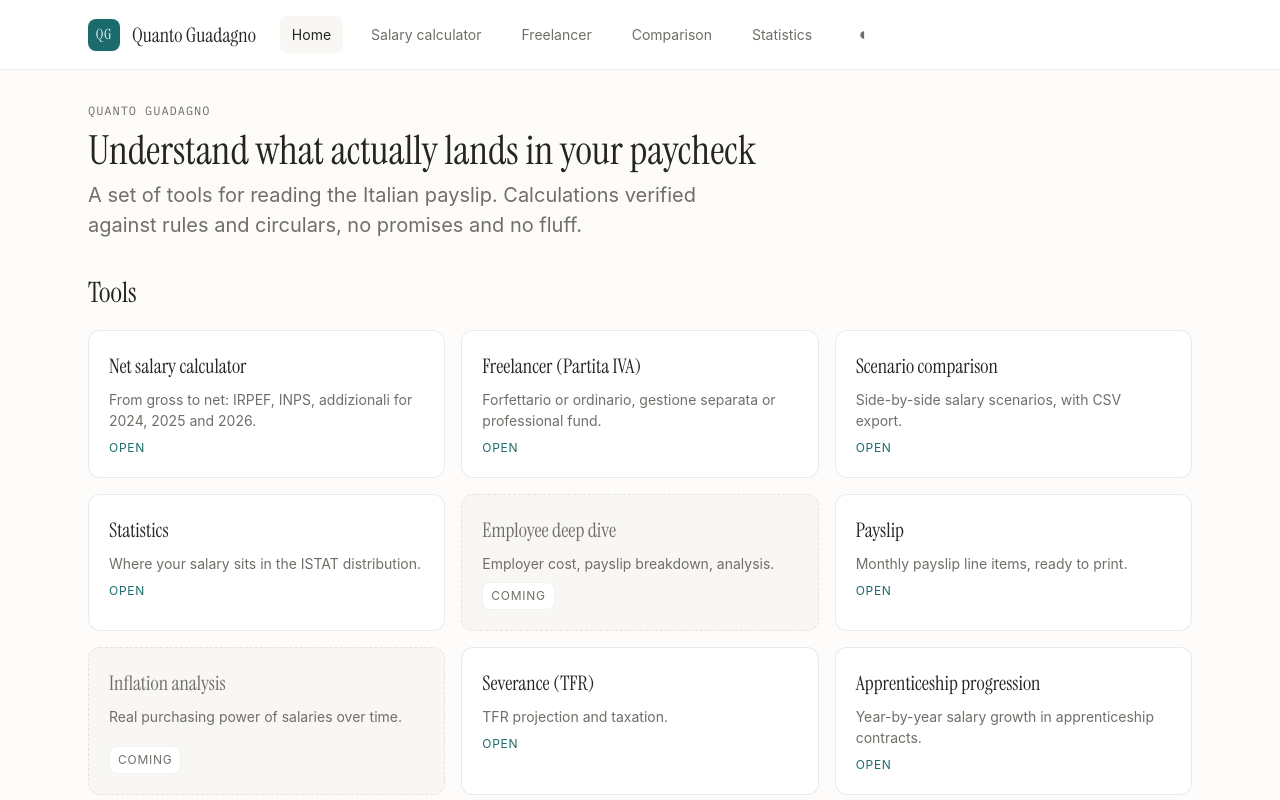
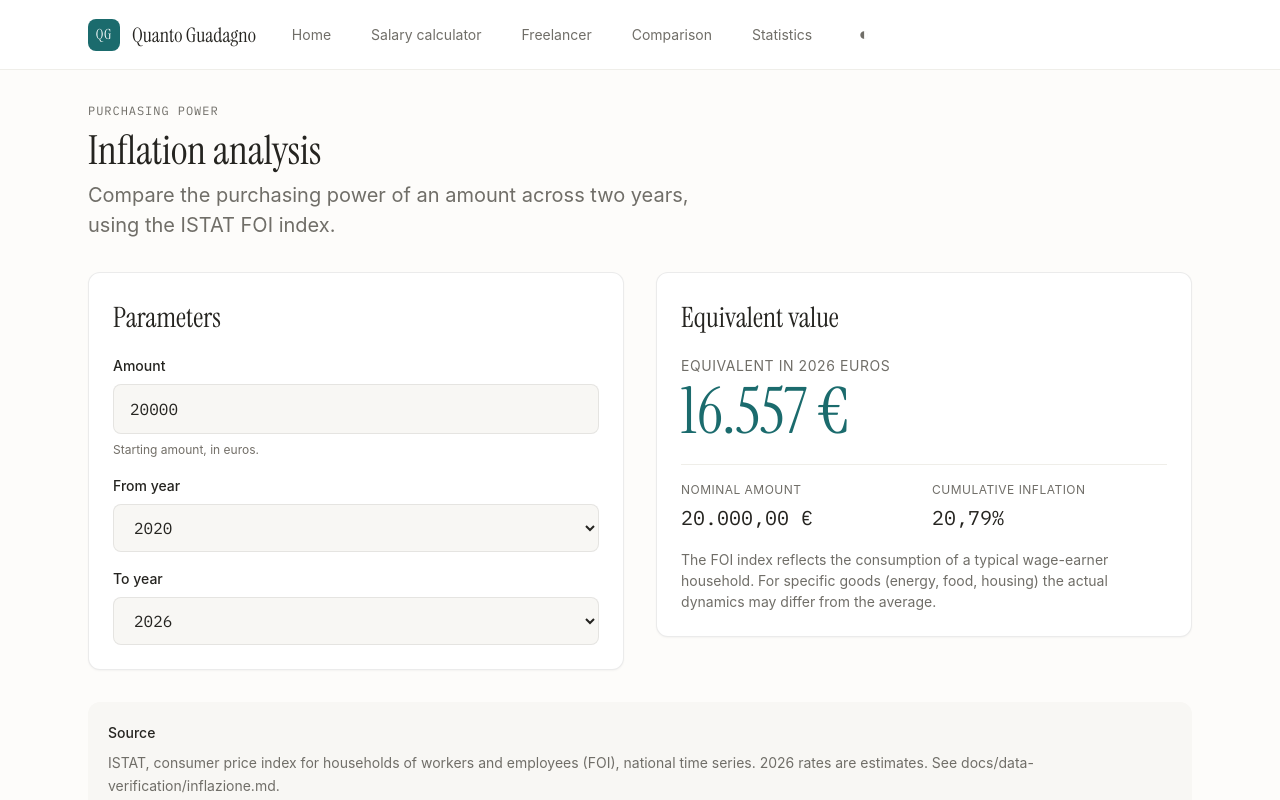
Before and after one commit to stefanovalloncini/quanto-guadagno, a React (Vite) app: page /analisi-inflazione in a window 1280 px wide. Before the commit this address led to /. Shown: the top 800 px of the page. Built offline with nearby package versions, Linux system fonts and the light colour scheme; a web font is replaced by a local one.

Commit message:
feat: inflation analysis
Co-authored-by: Stefano Valloncini <stefano@Stefanos-MacBook-Pro.local>

```diff
--- a/eslint.config.js
+++ b/eslint.config.js
@@ -92,4 +92,11 @@ export default tseslint.config(
       "i18next/no-literal-string": "off",
     },
   },
+  {
+    files: ["src/ui/i18n/messages/**/*.ts", "src/domain/data/**/*.ts"],
+    rules: {
+      "max-lines": "off",
+      "i18next/no-literal-string": "off",
+    },
+  },
 );
--- a/src/app/router.tsx
+++ b/src/app/router.tsx
@@ -5,6 +5,7 @@ import { DataSourcesPage } from "@/ui/features/data-sources";
 import { EmployeePage } from "@/ui/features/employee-calculator";
 import { FreelancerPage } from "@/ui/features/freelancer-calculator";
 import { HomePage } from "@/ui/features/home";
+import { InflationPage } from "@/ui/features/inflation";
 import { PayslipPage } from "@/ui/features/payslip";
 import { StatisticsPage } from "@/ui/features/statistics";
 import { TfrPage } from "@/ui/features/tfr";
@@ -83,6 +84,14 @@ const router = createBrowserRouter([
       </AppLayout>
     ),
   },
+  {
+    path: "/analisi-inflazione",
+    element: (
+      <AppLayout>
+        <InflationPage />
+      </AppLayout>
+    ),
+  },
   { path: "*", element: <Navigate to="/" replace /> },
 ]);
 
--- a/src/domain/calc/index.ts
+++ b/src/domain/calc/index.ts
@@ -10,3 +10,4 @@ export * from "./forfettario.ts";
 export * from "./percentile.ts";
 export * from "./tfr.ts";
 export * from "./apprenticeship.ts";
+export * from "./inflation.ts";
--- /dev/null
+++ b/src/domain/calc/inflation.ts
@@ -0,0 +1,47 @@
+import type { InflationEntry } from "@/domain/data/inflation.ts";
+
+export interface InflationInput {
+  readonly amount: number;
+  readonly fromYear: number;
+  readonly toYear: number;
+}
+
+export interface InflationResult {
+  readonly nominalAmount: number;
+  readonly realAmount: number;
+  readonly cumulativeInflation: number;
+  readonly fromYear: number;
+  readonly toYear: number;
+}
+
+const round = (n: number): number => Math.round(n * 100) / 100;
+
+export function calculateRealValue(
+  input: InflationInput,
+  series: ReadonlyArray<InflationEntry>,
+): InflationResult {
+  const fromYear = input.fromYear;
+  const toYear = input.toYear;
+  const startYear = Math.min(fromYear, toYear);
+  const endYear = Math.max(fromYear, toYear);
+
+  const reverse = toYear < fromYear;
+
+  let factor = 1;
+  for (const entry of series) {
+    if (entry.year > startYear && entry.year <= endYear) {
+      factor *= 1 + entry.rate;
+    }
+  }
+
+  const cumulative = factor - 1;
+  const realAmount = reverse ? input.amount * factor : input.amount / factor;
+
+  return {
+    nominalAmount: round(input.amount),
+    realAmount: round(realAmount),
+    cumulativeInflation: Math.round(cumulative * 10000) / 10000,
+    fromYear,
+    toYear,
+  };
+}
--- a/src/domain/data/index.ts
+++ b/src/domain/data/index.ts
@@ -29,3 +29,6 @@ export {
 export type { FreelancerYear, FreelancerYearConfig } from "./freelancer.ts";
 
 export { ITALIAN_NET_PERCENTILES_2023 } from "./percentiles.ts";
+
+export { ITALIAN_INFLATION_FOI } from "./inflation.ts";
+export type { InflationEntry } from "./inflation.ts";
--- /dev/null
+++ b/src/domain/data/inflation.ts
@@ -0,0 +1,24 @@
+export interface InflationEntry {
+  readonly year: number;
+  readonly rate: number;
+}
+
+export const ITALIAN_INFLATION_FOI: ReadonlyArray<InflationEntry> = [
+  { year: 2010, rate: 0.015 },
+  { year: 2011, rate: 0.028 },
+  { year: 2012, rate: 0.03 },
+  { year: 2013, rate: 0.012 },
+  { year: 2014, rate: 0.002 },
+  { year: 2015, rate: 0 },
+  { year: 2016, rate: -0.001 },
+  { year: 2017, rate: 0.011 },
+  { year: 2018, rate: 0.011 },
+  { year: 2019, rate: 0.005 },
+  { year: 2020, rate: -0.002 },
+  { year: 2021, rate: 0.019 },
+  { year: 2022, rate: 0.081 },
+  { year: 2023, rate: 0.057 },
+  { year: 2024, rate: 0.011 },
+  { year: 2025, rate: 0.012 },
+  { year: 2026, rate: 0.014 },
+];
--- a/src/ui/features/home/tools.ts
+++ b/src/ui/features/home/tools.ts
@@ -11,7 +11,7 @@ export const TOOLS: ReadonlyArray<ToolEntry> = [
   { id: "statistics", to: "/statistiche", available: true },
   { id: "tools", to: null, available: false },
   { id: "payslip", to: "/busta-paga", available: true },
-  { id: "inflation", to: null, available: false },
+  { id: "inflation", to: "/analisi-inflazione", available: true },
   { id: "tfr", to: "/simulatore-tfr", available: true },
   { id: "apprenticeship", to: "/progressione-apprendistato", available: true },
   { id: "tax-system", to: null, available: false },
--- /dev/null
+++ b/src/ui/features/inflation/InflationPage.tsx
@@ -0,0 +1,106 @@
+import { useState } from "react";
+import { FormattedMessage } from "react-intl";
+import { Field, Select, Stack } from "@/ui/design-system";
+import { calculateRealValue } from "@/domain/calc";
+import { ITALIAN_INFLATION_FOI } from "@/domain/data";
+import { formatCurrency, formatCurrencyWhole, formatPercentage } from "@/domain/format.ts";
+
+const yearOptions = ITALIAN_INFLATION_FOI.map((e) => ({ value: e.year, label: String(e.year) }));
+
+export function InflationPage() {
+  const [amount, setAmount] = useState(20_000);
+  const [fromYear, setFromYear] = useState(2020);
+  const [toYear, setToYear] = useState(2026);
+
+  const result = calculateRealValue({ amount, fromYear, toYear }, ITALIAN_INFLATION_FOI);
+
+  return (
+    <main id="main" className="qg-page">
+      <Stack gap="xl">
+        <header className="qg-page__header">
+          <p className="qg-page__eyebrow">
+            <FormattedMessage id="inflation.page.eyebrow" />
+          </p>
+          <h1 className="qg-page__title">
+            <FormattedMessage id="inflation.page.title" />
+          </h1>
+          <p className="qg-page__subtitle">
+            <FormattedMessage id="inflation.page.subtitle" />
+          </p>
+        </header>
+
+        <div className="qg-page__layout">
+          <section className="qg-form" aria-labelledby="qg-inflation-form">
+            <h2 id="qg-inflation-form" className="qg-form__title">
+              <FormattedMessage id="inflation.form.title" />
+            </h2>
+            <Stack gap="md">
+              <Field
+                type="currency"
+                label={<FormattedMessage id="inflation.form.amount.label" />}
+                hint={<FormattedMessage id="inflation.form.amount.hint" />}
+                value={amount}
+                onChange={setAmount}
+              />
+              <Select<number>
+                label={<FormattedMessage id="inflation.form.from.label" />}
+                value={fromYear}
+                options={yearOptions}
+                onChange={setFromYear}
+              />
+              <Select<number>
+                label={<FormattedMessage id="inflation.form.to.label" />}
+                value={toYear}
+                options={yearOptions}
+                onChange={setToYear}
+              />
+            </Stack>
+          </section>
+
+          <section className="qg-results" aria-live="polite">
+            <h2 className="qg-results__title">
+              <FormattedMessage id="inflation.results.title" />
+            </h2>
+            <div className="qg-result-card">
+              <p className="qg-result-card__primary-label">
+                <FormattedMessage
+                  id="inflation.results.equivalentLabel"
+                  values={{ year: result.toYear }}
+                />
+              </p>
+              <p className="qg-result-card__primary-value">
+                {formatCurrencyWhole(result.realAmount)}
+              </p>
+              <dl className="qg-result-card__secondary">
+                <div className="qg-result-card__metric">
+                  <dt>
+                    <FormattedMessage id="inflation.results.nominalLabel" />
+                  </dt>
+                  <dd>{formatCurrency(result.nominalAmount)}</dd>
+                </div>
+                <div className="qg-result-card__metric">
+                  <dt>
+                    <FormattedMessage id="inflation.results.cumulativeLabel" />
+                  </dt>
+                  <dd>{formatPercentage(result.cumulativeInflation)}</dd>
+                </div>
+              </dl>
+            </div>
+            <p className="qg-stats-explainer">
+              <FormattedMessage id="inflation.explainer" />
+            </p>
+          </section>
+        </div>
+
+        <aside className="qg-scope-note" aria-labelledby="qg-inflation-source">
+          <h3 id="qg-inflation-source" className="qg-scope-note__title">
+            <FormattedMessage id="inflation.source.title" />
+          </h3>
+          <p>
+            <FormattedMessage id="inflation.source.body" />
+          </p>
+        </aside>
+      </Stack>
+    </main>
+  );
+}
--- /dev/null
+++ b/src/ui/features/inflation/index.ts
@@ -0,0 +1 @@
+export { InflationPage } from "./InflationPage.tsx";
--- a/src/ui/i18n/messages/en.ts
+++ b/src/ui/i18n/messages/en.ts
@@ -15,6 +15,26 @@ export const en: Record<MessageKey, string> = {
   "nav.payslip": "Payslip",
   "nav.tfr": "Severance",
   "nav.apprenticeship": "Apprenticeship",
+  "nav.inflation": "Inflation",
+
+  "inflation.page.eyebrow": "Purchasing power",
+  "inflation.page.title": "Inflation analysis",
+  "inflation.page.subtitle":
+    "Compare the purchasing power of an amount across two years, using the ISTAT FOI index.",
+  "inflation.form.title": "Parameters",
+  "inflation.form.amount.label": "Amount",
+  "inflation.form.amount.hint": "Starting amount, in euros.",
+  "inflation.form.from.label": "From year",
+  "inflation.form.to.label": "To year",
+  "inflation.results.title": "Equivalent value",
+  "inflation.results.equivalentLabel": "Equivalent in {year} euros",
+  "inflation.results.nominalLabel": "Nominal amount",
+  "inflation.results.cumulativeLabel": "Cumulative inflation",
+  "inflation.explainer":
+    "The FOI index reflects the consumption of a typical wage-earner household. For specific goods (energy, food, housing) the actual dynamics may differ from the average.",
+  "inflation.source.title": "Source",
+  "inflation.source.body":
+    "ISTAT, consumer price index for households of workers and employees (FOI), national time series. 2026 rates are estimates. See docs/data-verification/inflazione.md.",
 
   "apprenticeship.page.eyebrow": "Apprenticeship contracts",
   "apprenticeship.page.title": "Salary progression",
--- a/src/ui/i18n/messages/it.ts
+++ b/src/ui/i18n/messages/it.ts
@@ -13,6 +13,26 @@ export const it = {
   "nav.payslip": "Busta paga",
   "nav.tfr": "TFR",
   "nav.apprenticeship": "Apprendistato",
+  "nav.inflation": "Inflazione",
+
+  "inflation.page.eyebrow": "Potere d'acquisto",
+  "inflation.page.title": "Analisi inflazione",
+  "inflation.page.subtitle":
+    "Confronta il potere d'acquisto di una somma in due anni diversi, usando l'indice ISTAT FOI.",
+  "inflation.form.title": "Parametri",
+  "inflation.form.amount.label": "Importo",
+  "inflation.form.amount.hint": "Somma di partenza, in euro.",
+  "inflation.form.from.label": "Dall'anno",
+  "inflation.form.to.label": "All'anno",
+  "inflation.results.title": "Equivalenza",
+  "inflation.results.equivalentLabel": "Equivalente in euro {year}",
+  "inflation.results.nominalLabel": "Importo nominale",
+  "inflation.results.cumulativeLabel": "Inflazione cumulata",
+  "inflation.explainer":
+    "L'indice FOI riflette i consumi di una famiglia tipo di lavoratori dipendenti. Per beni specifici (energia, alimentari, casa) la dinamica reale può differire dalla media.",
+  "inflation.source.title": "Fonte",
+  "inflation.source.body":
+    "ISTAT, indice dei prezzi al consumo per le famiglie di operai e impiegati (FOI), serie storica nazionale. I tassi 2026 sono stime. Vedi docs/data-verification/inflazione.md.",
 
   "apprenticeship.page.eyebrow": "Apprendistato professionalizzante",
   "apprenticeship.page.title": "Progressione retributiva",
```
Also changed, not shown: 3 other files (tests, documents, lock files or other folders).
